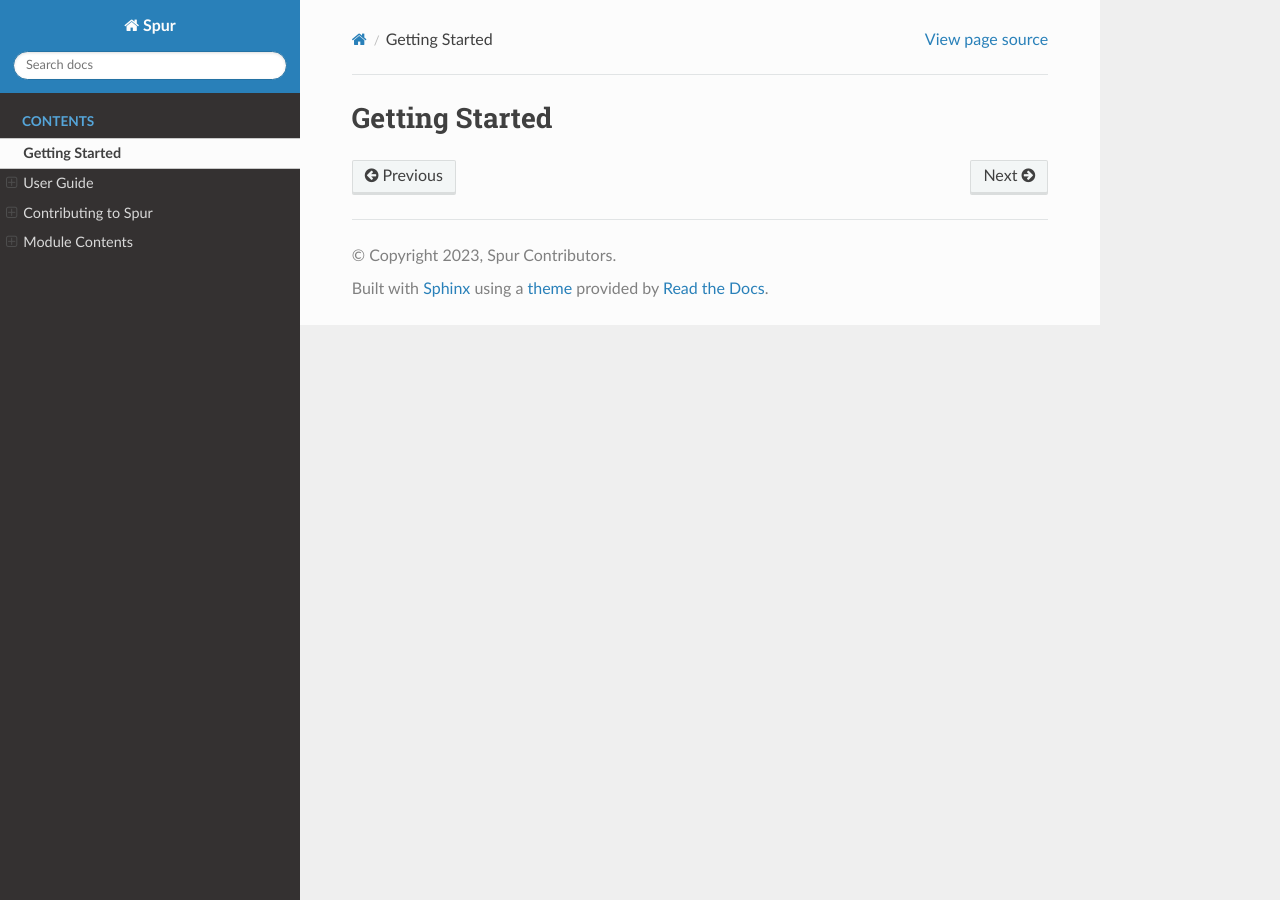
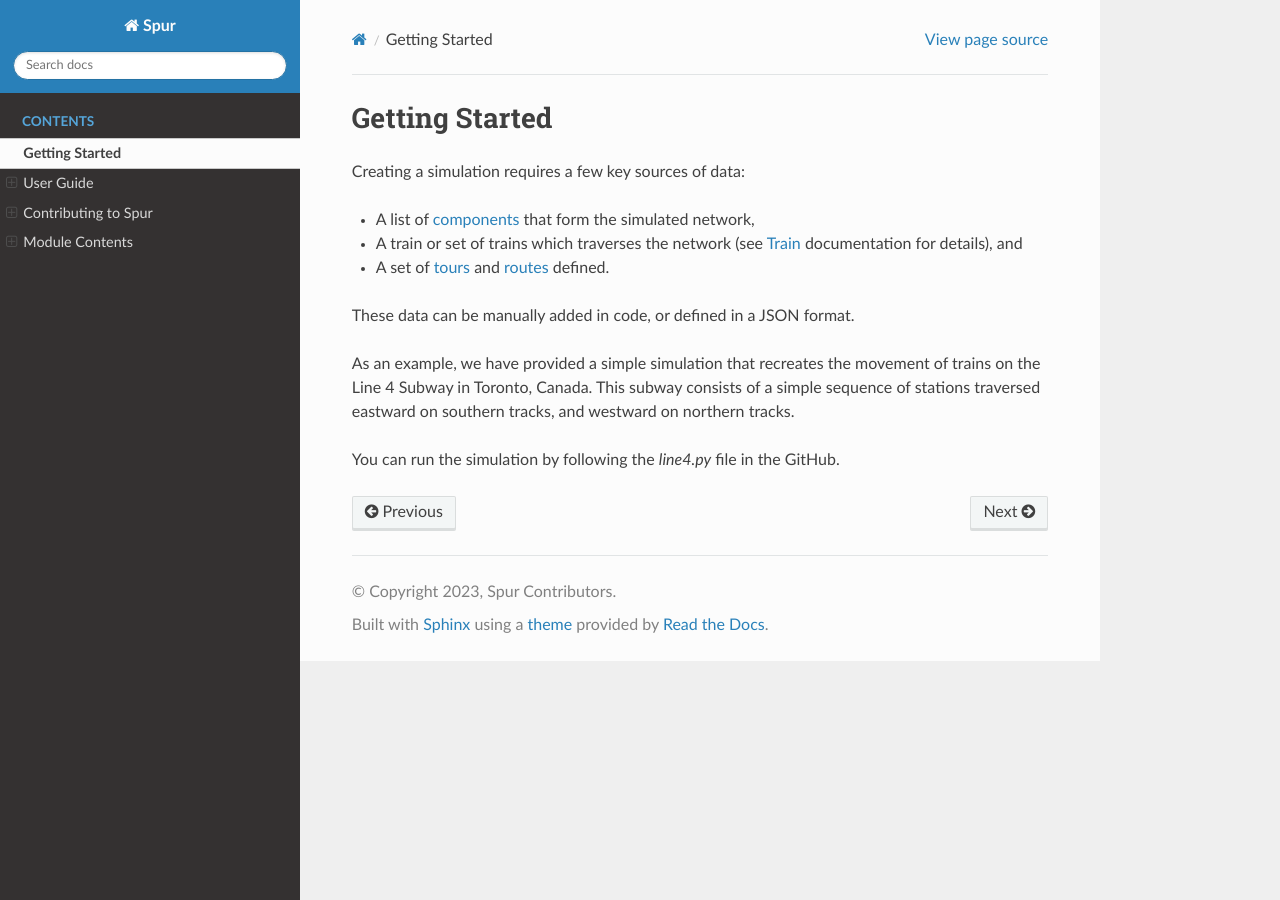
Before and after one commit to spur-sim/spur, a Sphinx documentation site: the page built from docs/source/quickstart.rst, in a window 1280 px wide. Built offline with Sphinx 7.4.7 and the Read the Docs theme 2.0.0, drawn with Linux system fonts in a browser that asks for light colours.

Commit message:
Finalized update to documentation.

```diff
--- a/docs/source/quickstart.rst
+++ b/docs/source/quickstart.rst
@@ -1,2 +1,14 @@
 Getting Started
 ===============
+
+Creating a simulation requires a few key sources of data:
+
+* A list of :ref:`components<Component>` that form the simulated network,
+* A train or set of trains which traverses the network (see :ref:`Train` documentation for details), and
+* A set of :ref:`tours<Tour>` and :ref:`routes<Route>` defined.
+
+These data can be manually added in code, or defined in a JSON format.
+
+As an example, we have provided a simple simulation that recreates the movement of trains on the Line 4 Subway in Toronto, Canada. This subway consists of a simple sequence of stations traversed eastward on southern tracks, and westward on northern tracks.
+
+You can run the simulation by following the `line4.py` file in the GitHub.
--- a/docs/source/reference/components.rst
+++ /dev/null
@@ -1,6 +0,0 @@
-Components
-===============
-
-
-.. automodule:: spur.core.component
-   :members:
--- /dev/null
+++ b/docs/source/reference/gui.rst
@@ -0,0 +1,4 @@
+GUI Contents
+============
+
+Coming soon...
--- a/docs/source/reference/index.rst
+++ b/docs/source/reference/index.rst
@@ -4,4 +4,5 @@ Module Contents
 .. toctree::
     :glob:
 
-    components
+    core
+    gui
```
Also changed, not shown: docs/source/reference/core.rst (added, +37 -0 lines).
